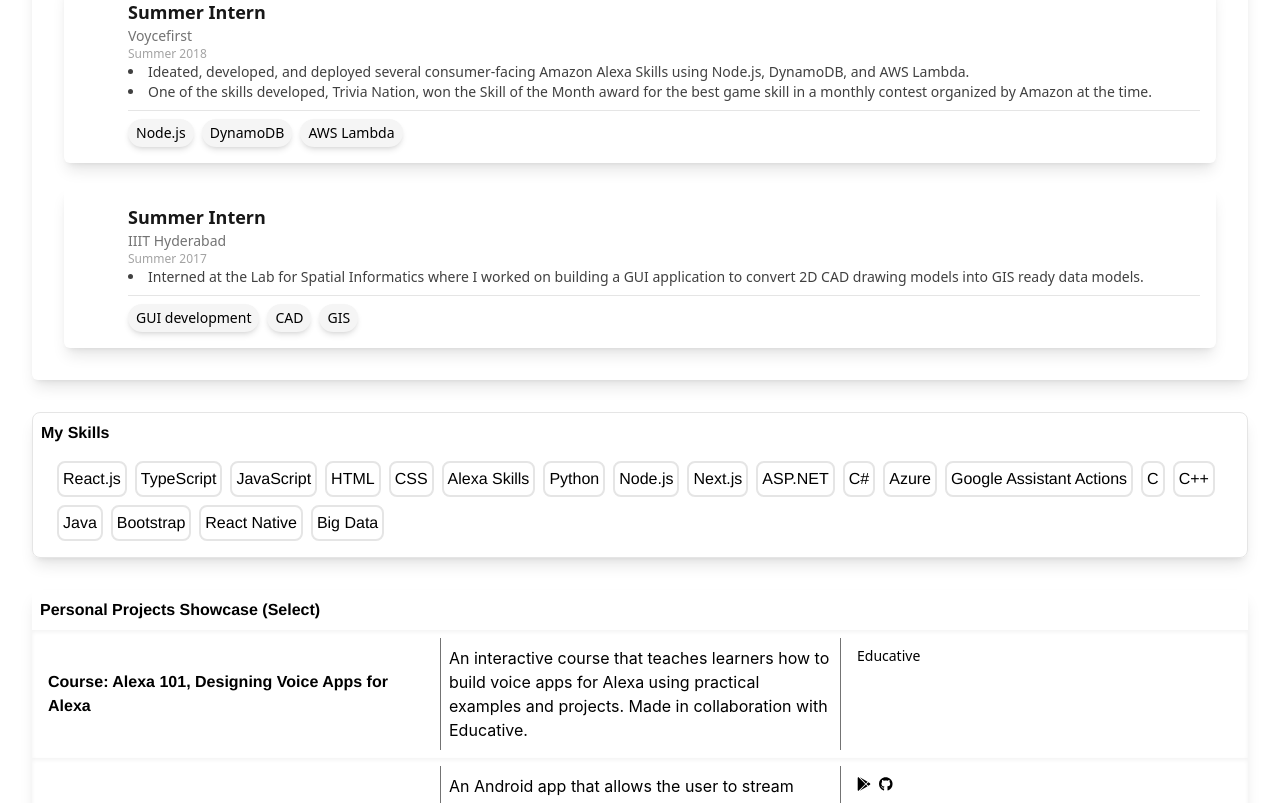
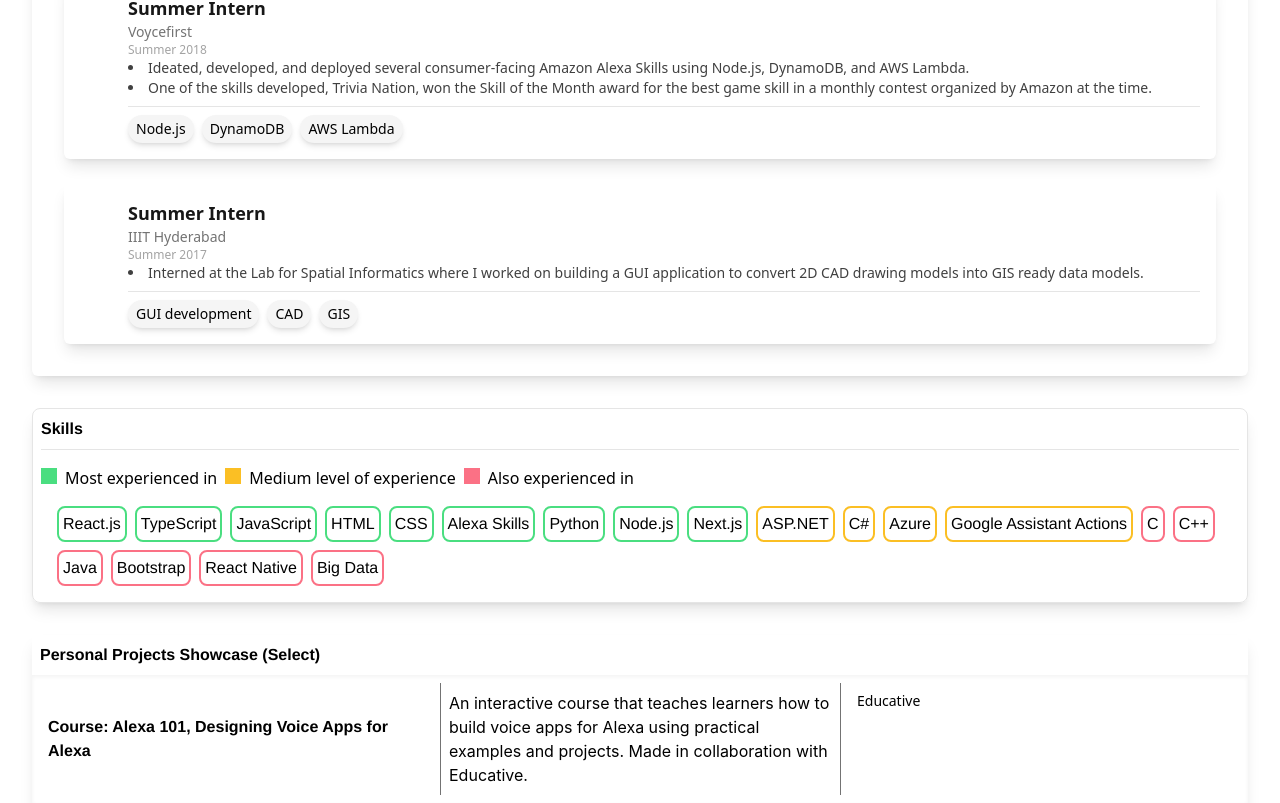
Before and after one commit to priyankark/PriyankarKumarPortfolio, a Next.js app: page / in a window 1280 px wide. Shown: the part 1505-2308 px from the top of the page. Built offline with nearby package versions, Linux system fonts and the light colour scheme.

Commit message:
Skills Update

```diff
--- a/components/SkillsMap.tsx
+++ b/components/SkillsMap.tsx
@@ -1,30 +1,77 @@
 import * as React from 'react';
+import { motion, useAnimation } from 'framer-motion';
+import { useEffect, useRef } from 'react';
+import SkillsData from '../configs/skills.json';
 
-const Pill = (props: { color: string, text: string }) => <div className={`ml-2 mt-2 p-1 rounded-lg text-semibold font-display border-solid border-2 border-${props.color}-400`}>{props.text}</div>
+const Pill = (props: { color: string, text: string }) => {
+    const { color, text } = props;
+    const controls = useAnimation();
+    const ref = useRef();
+
+    const variants = {
+        hidden: { opacity: 0, scale: 0.5 },
+        visible: { opacity: 1, scale: 1 }
+    };
+
+    useEffect(() => {
+        const observer = new IntersectionObserver(([entry]) => {
+            if (entry.isIntersecting) {
+                controls.start("visible");
+            } else {
+                controls.start("hidden");
+            }
+        });
+
+        if (ref.current) {
+            observer.observe(ref.current);
+        }
+
+        return () => {
+            if (ref.current) {
+                observer.unobserve(ref.current);
+            }
+        };
+    }, [controls]);
+
+    // Define a class map to map colors to Tailwind CSS classes
+    const classMap = {
+        green: 'border-green-400',
+        amber: 'border-amber-400',
+        red: 'border-red-400'
+    };
+
+    // Use classMap to generate className
+    const className = `ml-2 mt-2 p-1 rounded-lg text-semibold font-display border-solid border-2 ${classMap[color]}`;
+
+    return (
+        <motion.div
+            ref={ref}
+            className={className}
+            variants={variants}
+            initial='hidden'
+            animate={controls}
+            transition={{ duration: 0.5 }}
+        >
+            {text}
+        </motion.div>
+    );
+};
 
 export const SkillsMap = () => {
-    return <div className="flex flex-col w-full justify-evenly rounded-lg shadow-lg border p-2">
-        <h4 className="font-display font-bold">My Skills</h4>
-        <div className="flex flex-row flex-wrap p-2">
-            <Pill color='green' text='React.js'/>
-            <Pill color='green' text='TypeScript'/>
-            <Pill color='green' text='JavaScript'/>
-            <Pill color='green' text='HTML'/>
-            <Pill color='green' text='CSS'/>
-            <Pill color='green' text='Alexa Skills'/>
-            <Pill color='green' text='Python'/>
-            <Pill color='green' text='Node.js'/>
-            <Pill color='green' text='Next.js'/>
-            <Pill color='amber' text='ASP.NET'/>
-            <Pill color='amber' text='C#'/>
-            <Pill color='amber' text='Azure'/>
-            <Pill color='amber' text='Google Assistant Actions'/>
-            <Pill color='red' text='C'/>
-            <Pill color='red' text='C++'/>
-            <Pill color='red' text='Java'/>
-            <Pill color='red' text='Bootstrap'/>
-            <Pill color='red' text='React Native'/>
-            <Pill color='red' text='Big Data'/>
+    return (
+        <div className="flex flex-col w-full justify-evenly rounded-lg shadow-lg border p-2">
+            <h4 className="font-display font-bold mr-4">Skills</h4>
+            <hr className="mt-2" />
+            <div className="flex mt-4">
+                <p><span className="inline-block w-4 h-4 mr-2 bg-green-400"></span>Most experienced in</p>
+                <p><span className="inline-block w-4 h-4 mr-2 ml-2 bg-amber-400"></span>Medium level of experience</p>
+                <p><span className="inline-block w-4 h-4 mr-2 ml-2 bg-red-400"></span>Also experienced in</p>
+            </div>
+            <div className="flex flex-row flex-wrap p-2">
+                {SkillsData.map((skill, index) =>
+                    <Pill key={index} color={skill.color} text={skill.text} />
+                )}
+            </div>
         </div>
-    </div>
-}
+    );
+};
--- a/components/TimeLine.tsx
+++ b/components/TimeLine.tsx
@@ -65,7 +65,7 @@ const StepCard: React.FC<{ step: Step }> = ({ step }) => (
 
 const Timeline: React.FC<{ steps: Step[] }> = ({ steps }) => (
   <div className="p-8 space-y-4 shadow-lg bg-white rounded-md">
-    <h2 className="text-2xl font-bold text-gray-900">Experience Timeline</h2>
+    <h2 className="text-xl font-bold text-gray-900">Experience Timeline</h2>
     <div className="space-y-6">
       {steps.map((step, index) => (
         <motion.div
--- /dev/null
+++ b/configs/skills.json
@@ -0,0 +1,78 @@
+[
+    {
+        "color": "green",
+        "text": "React.js"
+    },
+    {
+        "color": "green",
+        "text": "TypeScript"
+    },
+    {
+        "color": "green",
+        "text": "JavaScript"
+    },
+    {
+        "color": "green",
+        "text": "HTML"
+    },
+    {
+        "color": "green",
+        "text": "CSS"
+    },
+    {
+        "color": "green",
+        "text": "Alexa Skills"
+    },
+    {
+        "color": "green",
+        "text": "Python"
+    },
+    {
+        "color": "green",
+        "text": "Node.js"
+    },
+    {
+        "color": "green",
+        "text": "Next.js"
+    },
+    {
+        "color": "amber",
+        "text": "ASP.NET"
+    },
+    {
+        "color": "amber",
+        "text": "C#"
+    },
+    {
+        "color": "amber",
+        "text": "Azure"
+    },
+    {
+        "color": "amber",
+        "text": "Google Assistant Actions"
+    },
+    {
+        "color": "red",
+        "text": "C"
+    },
+    {
+        "color": "red",
+        "text": "C++"
+    },
+    {
+        "color": "red",
+        "text": "Java"
+    },
+    {
+        "color": "red",
+        "text": "Bootstrap"
+    },
+    {
+        "color": "red",
+        "text": "React Native"
+    },
+    {
+        "color": "red",
+        "text": "Big Data"
+    }
+]
```
